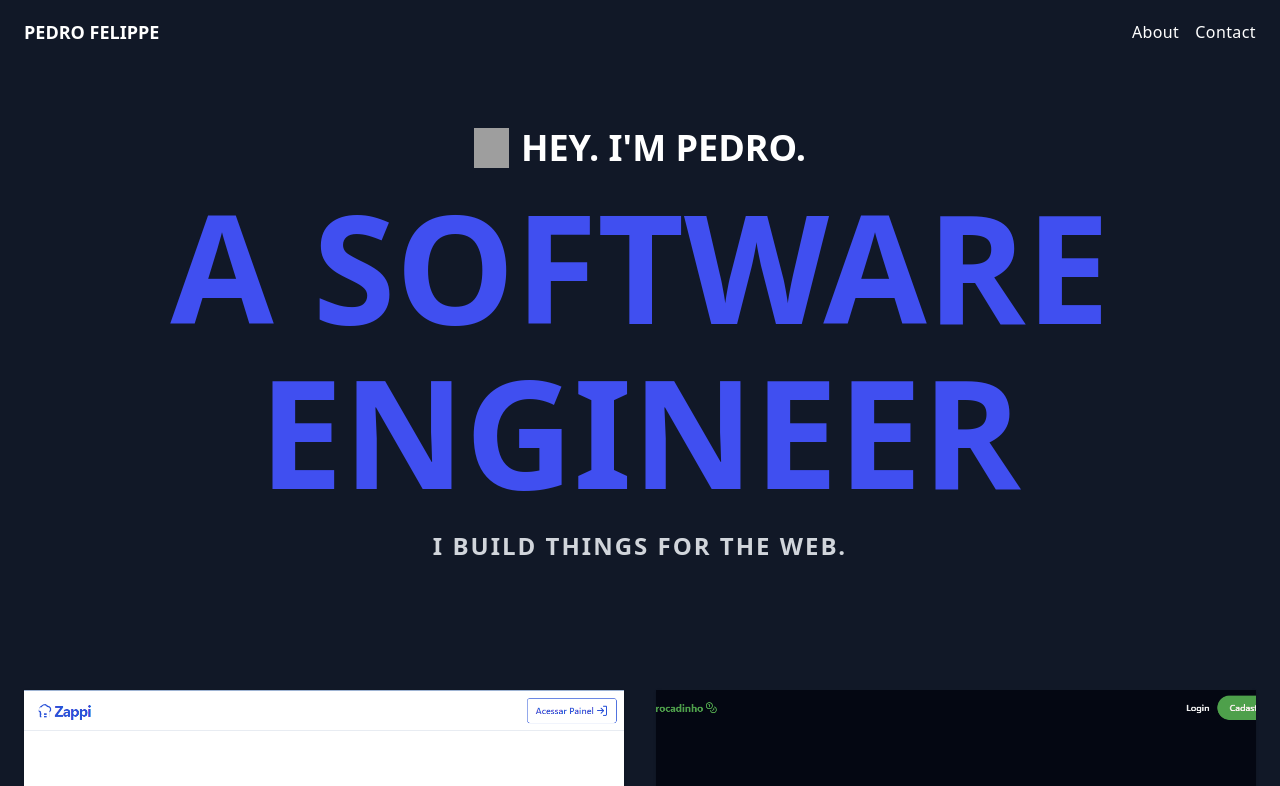
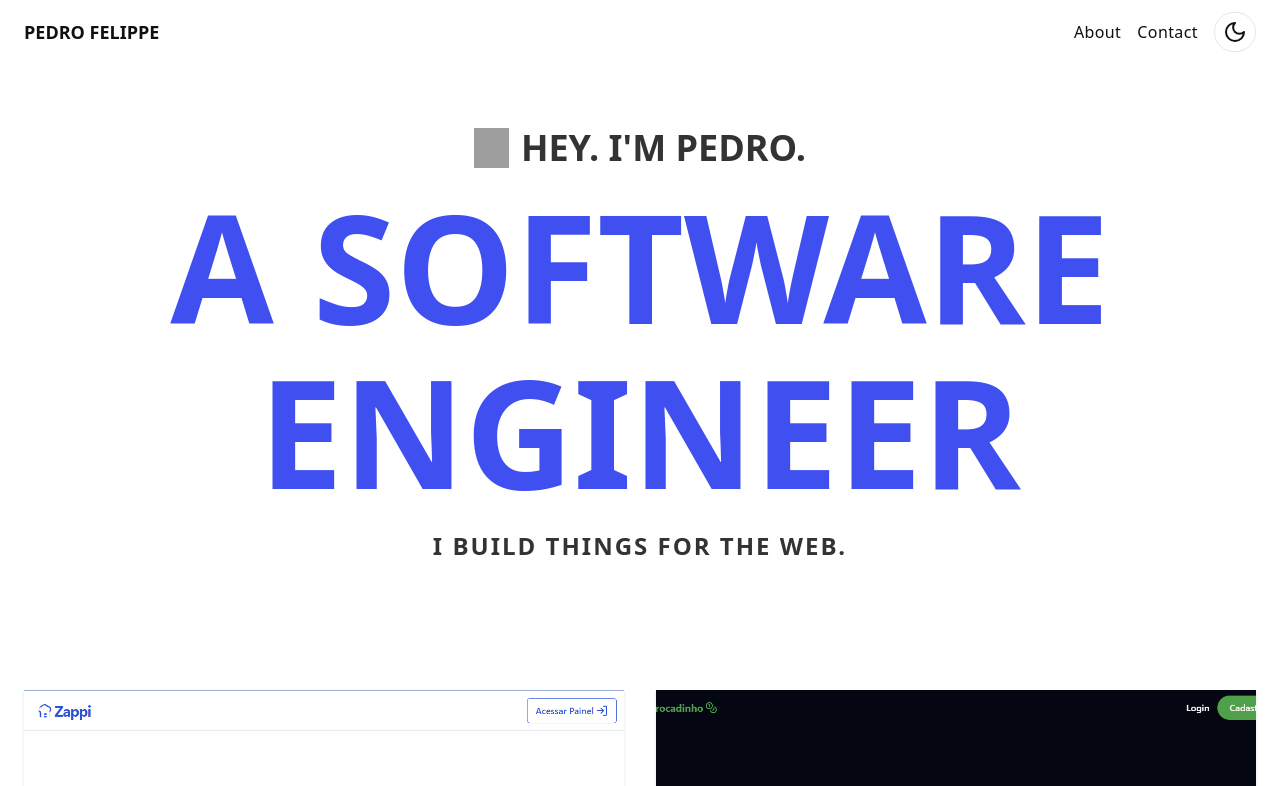
Before and after one commit to pefelippe/Portfolio, a Next.js app: page / in a window 1280 px wide. Shown: the top 786 px of the page. Built offline with nearby package versions, Linux system fonts and the light colour scheme; grey boxes are pictures that could not be loaded.

Commit message:
enabling mode toggle

```diff
--- a/pages/contact.tsx
+++ b/pages/contact.tsx
@@ -1,14 +1,12 @@
 import { GitHubLogoIcon } from "@radix-ui/react-icons";
 /* eslint-disable react/no-unescaped-entities */
 import { motion } from "framer-motion";
-import { LinkedinIcon } from "lucide-react";
 
-import AnimatedBtn from "../src/components/animated/AnimatedBtn";
 import MessageForm from "../src/components/MessageForm";
 
 function ContactContent() {
   return (
-    <motion.div className="h-full flex  items-center text-start justify-center min-h-screen bg-gray-900 text-white  ">
+    <motion.div className="h-full flex  items-center text-start justify-center min-h-screen dark:bg-gray-900 dark:text-white  ">
       <motion.div
         id="contact-content"
         initial={{ opacity: 0, y: 50 }}
--- a/pages/index.tsx
+++ b/pages/index.tsx
@@ -7,7 +7,7 @@ import ContactContent from "./contact";
 
 export default function Home() {
   return (
-    <motion.div className="w-full flex flex-col  relative bg-gray-900 text-white pt-16">
+    <motion.div className="w-full flex flex-col  relative dark:bg-gray-900 dark:text-white pt-16">
       <section className="section  ">
         <Hero />
       </section>
--- a/src/components/layout/Header.tsx
+++ b/src/components/layout/Header.tsx
@@ -7,6 +7,7 @@ import { Link as ScrollLink } from "react-scroll";
 
 import AnimatedBtn from "../animated/AnimatedBtn";
 import { Button } from "../ui/button";
+import { ModeToggle } from "../ui/mode-toggle";
 import { Separator } from "../ui/separator";
 
 export const Logo = () => {
@@ -19,7 +20,7 @@ export const Logo = () => {
 
 const Header = () => {
   return (
-    <motion.header className="fixed  flex  h-16  w-full  z-50 px-6 text-white bg-gray-900 ">
+    <motion.header className="fixed  flex  h-16  w-full  z-50 px-6 bg-white dark:bg-gray-900 dark:text-white ">
       <motion.nav
         initial={{ opacity: 0, y: -25 }}
         animate={{ opacity: 1, y: 0 }}
@@ -46,6 +47,7 @@ const Header = () => {
           >
             Contact
           </Link>
+          <ModeToggle />
           {/* <motion.div className="flex h-full justify-center items-center w-fit space-x-4">
             <AnimatedBtn
               target="_blank"
--- a/src/components/ui/mode-toggle.tsx
+++ b/src/components/ui/mode-toggle.tsx
@@ -10,7 +10,7 @@ export function ModeToggle() {
   if (theme === "light") {
     return (
       <Button
-        className="px-2 rounded-full text-[#101010]"
+        className="px-2 rounded-full text-[#101010] flex"
         variant={"outline"}
         onClick={() => setTheme("dark")}
       >
@@ -22,7 +22,7 @@ export function ModeToggle() {
 
   return (
     <Button
-      className="px-2 rounded-full text-white"
+      className="px-2 rounded-full text-white flex"
       variant={"outline"}
       onClick={() => setTheme("light")}
     >
--- a/src/content/Hero.tsx
+++ b/src/content/Hero.tsx
@@ -15,7 +15,7 @@ export default function Hero() {
         initial={{ opacity: 0, y: 25 }}
         animate={{ opacity: 1, y: 0 }}
         transition={{ duration: 0.75 }}
-        className="flex flex-col gap-4 justify-start h-full my-auto items-center  max-sm:max-w-md uppercase text-white font-extrabold"
+        className="flex flex-col gap-4 justify-start h-full my-auto items-center  max-sm:max-w-md uppercase text-[#333] dark:text-white font-extrabold"
       >
         <span className=" text-2xl lg:text-4xl  flex gap-3 ">
           <motion.img
@@ -28,7 +28,7 @@ export default function Hero() {
           A Software Engineer
         </p>
 
-        <span className="text-2xl text-gray-300 tracking-[2px]">
+        <span className="text-2xl  dark:text-gray-300 tracking-[2px]">
           I build things for the web.
         </span>
       </motion.div>
```
